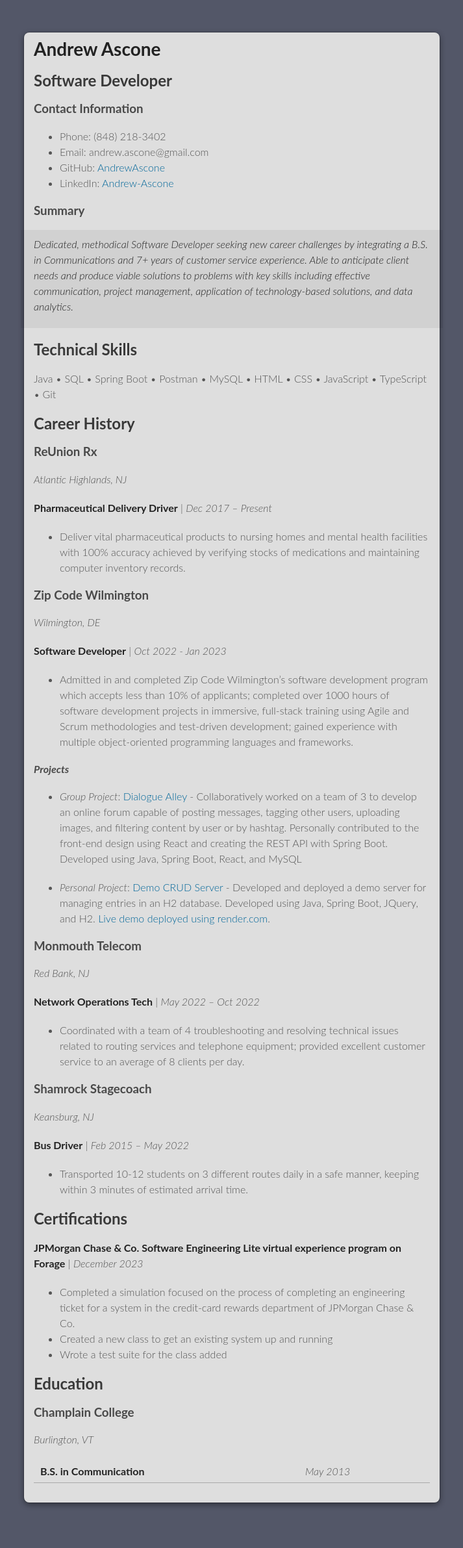
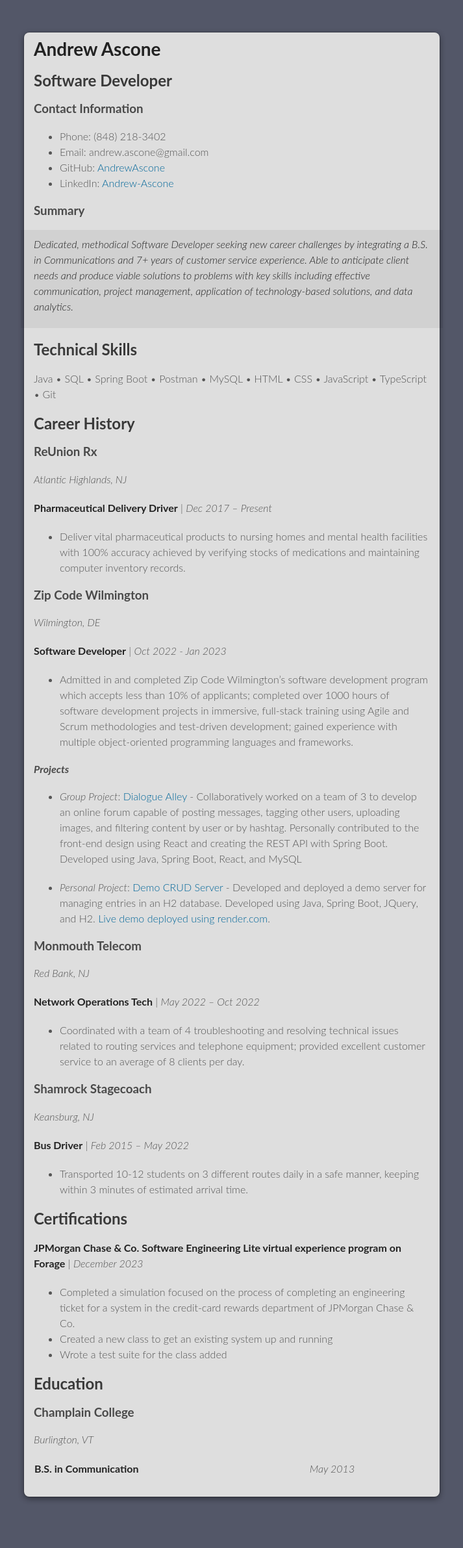
Before and after one commit to AndrewAscone/AndrewAscone, a Jekyll site: the page built from index.md, in a window 1280 px wide. Shown: the whole page at 65% size, without its empty margins (283-996 px from the left). Built offline with Jekyll 4.4.1, drawn with Linux system fonts in a browser that asks for light colours; our own code applies the rules of GitHub Pages for plain Markdown files; the repository's description, which GitHub fills in, is left out.

Commit message:
Commented out padding and border-bottom to adjust Education section

```diff
--- a/assets/css/style.css
+++ b/assets/css/style.css
@@ -397,8 +397,8 @@ table {
 th,
 td {
   text-align: left;
-  padding: 5px 10px;
-  border-bottom: 1px solid #aaa;
+  /*padding: 5px 10px;
+  border-bottom: 1px solid #aaa;*/
 }
 
 dt {
```
